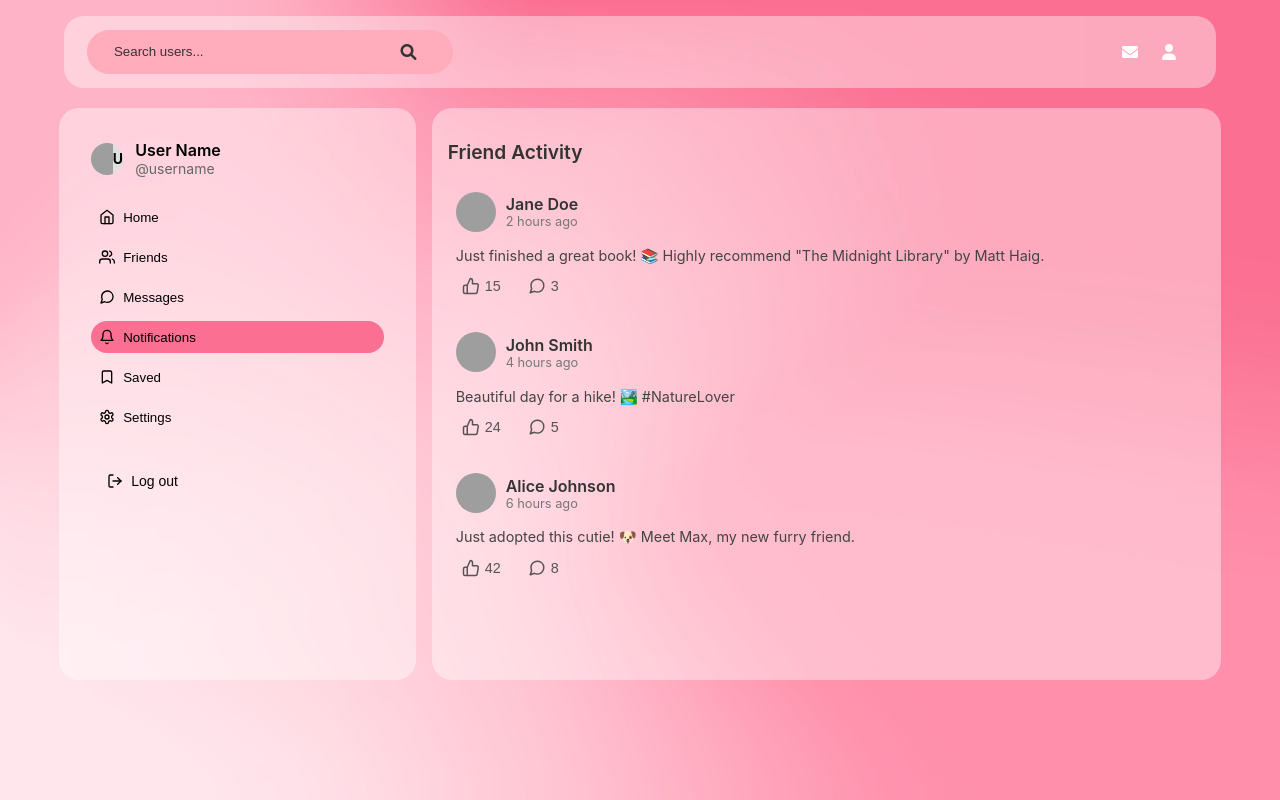
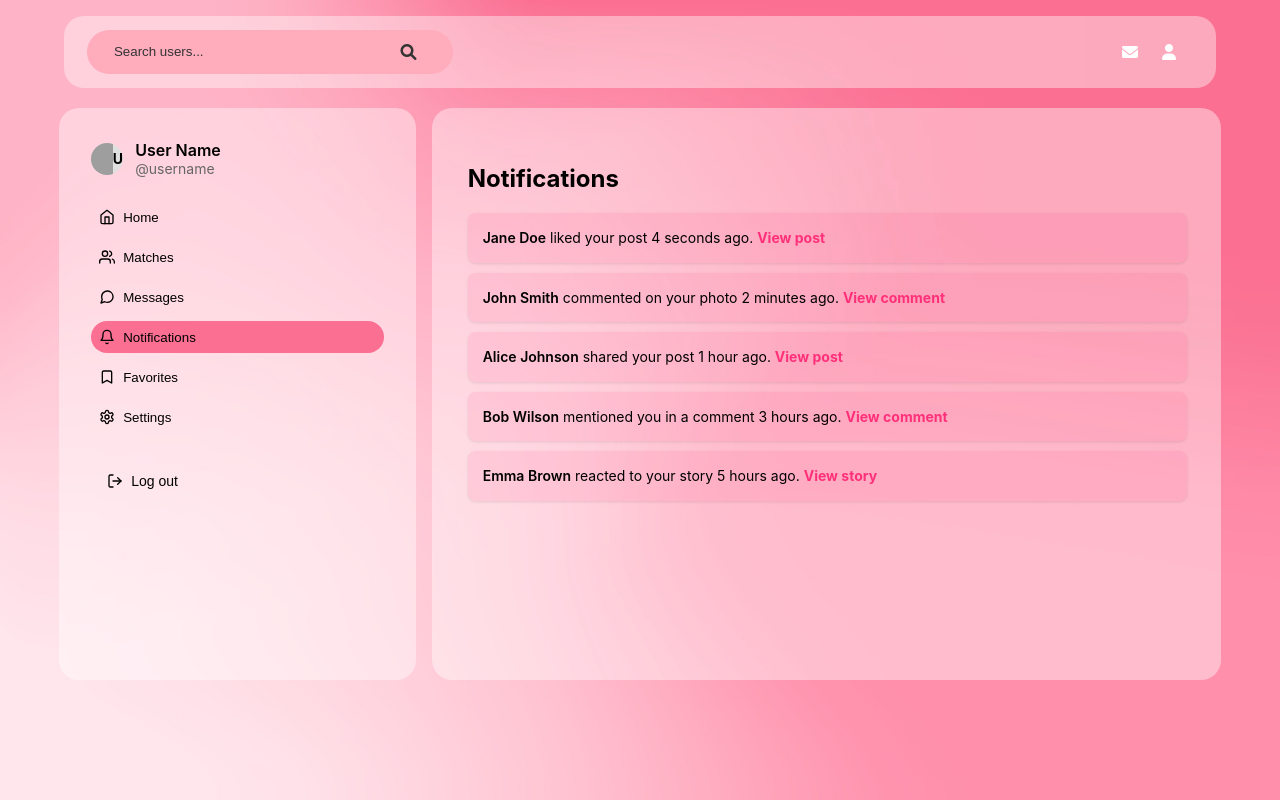
Before and after one commit to irmelap2412/react-app, a React (Create React App) app: page / in a window 1280 px wide. Both pictures are taken after a click on the button "Notifications". Built offline with nearby package versions, Linux system fonts and the light colour scheme; grey boxes are pictures that could not be loaded.

Commit message:
add notifications and settings

```diff
--- a/src/App.js
+++ b/src/App.js
@@ -8,9 +8,9 @@ import Leftsidebar from "./components/Leftsidebar";
 import Rightsidebar from "./components/Rightsidebar";
 import Friendactivity from "./components/Friendactivity"; // Ensure you import all components
 import Matches from "./components/Matches"; // Import other components as needed
-//import Notifications from "./components/Notifications";
+import Notifications from "./components/Notifications";
 import Saved from "./components/Saved";
-//import Settings from "./components/Settings";
+import Settings from "./components/Settings";
 
 function App() {
   const [activeComponent, setActiveComponent] = useState('Friendactivity');
@@ -21,6 +21,10 @@ function App() {
         return <Matches />;
       case "Saved":
         return <Saved />
+      case "Notifications":
+        return <Notifications />;
+      case "Settings":
+        return <Settings />;
       default:
         return <Friendactivity />;
     }
--- a/src/components/Leftsidebar.jsx
+++ b/src/components/Leftsidebar.jsx
@@ -22,7 +22,7 @@ export function Leftsidebar({ setActiveComponent, activeComponent }) {
           </button>
           <button className={`nav-item ${activeComponent === 'Matches' ? 'active' : ''}`} onClick={() => setActiveComponent('Matches')}>
             <svg xmlns="http://www.w3.org/2000/svg" viewBox="0 0 24 24" fill="none" stroke="currentColor" strokeWidth="2" strokeLinecap="round" strokeLinejoin="round" className="nav-icon"><path d="M17 21v-2a4 4 0 0 0-4-4H5a4 4 0 0 0-4 4v2"/><circle cx="9" cy="7" r="4"/><path d="M23 21v-2a4 4 0 0 0-3-3.87"/><path d="M16 3.13a4 4 0 0 1 0 7.75"/></svg>
-            Friends
+            Matches
           </button>
           <button className={`nav-item ${activeComponent === 'Messages' ? 'active' : ''}`} onClick={() => setActiveComponent('Messages')}>
             <svg xmlns="http://www.w3.org/2000/svg" viewBox="0 0 24 24" fill="none" stroke="currentColor" strokeWidth="2" strokeLinecap="round" strokeLinejoin="round" className="nav-icon"><path d="M21 11.5a8.38 8.38 0 0 1-.9 3.8 8.5 8.5 0 0 1-7.6 4.7 8.38 8.38 0 0 1-3.8-.9L3 21l1.9-5.7a8.38 8.38 0 0 1-.9-3.8 8.5 8.5 0 0 1 4.7-7.6 8.38 8.38 0 0 1 3.8-.9h.5a8.48 8.48 0 0 1 8 8v.5z"/></svg>
@@ -34,7 +34,7 @@ export function Leftsidebar({ setActiveComponent, activeComponent }) {
           </button>
           <button className={`nav-item ${activeComponent === 'Saved' ? 'active' : ''}`} onClick={() => setActiveComponent('Saved')}>
             <svg xmlns="http://www.w3.org/2000/svg" viewBox="0 0 24 24" fill="none" stroke="currentColor" strokeWidth="2" strokeLinecap="round" strokeLinejoin="round" className="nav-icon"><path d="m19 21-7-4-7 4V5a2 2 0 0 1 2-2h10a2 2 0 0 1 2 2v16z"/></svg>
-            Saved
+            Favorites
           </button>
           <button className={`nav-item ${activeComponent === 'Settings' ? 'active' : ''}`} onClick={() => setActiveComponent('Settings')}>
             <svg xmlns="http://www.w3.org/2000/svg" viewBox="0 0 24 24" fill="none" stroke="currentColor" strokeWidth="2" strokeLinecap="round" strokeLinejoin="round" className="nav-icon"><path d="M12.22 2h-.44a2 2 0 0 0-2 2v.18a2 2 0 0 1-1 1.73l-.43.25a2 2 0 0 1-2 0l-.15-.08a2 2 0 0 0-2.73.73l-.22.38a2 2 0 0 0 .73 2.73l.15.1a2 2 0 0 1 1 1.72v.51a2 2 0 0 1-1 1.74l-.15.09a2 2 0 0 0-.73 2.73l.22.38a2 2 0 0 0 2.73.73l.15-.08a2 2 0 0 1 2 0l.43.25a2 2 0 0 1 1 1.73V20a2 2 0 0 0 2 2h.44a2 2 0 0 0 2-2v-.18a2 2 0 0 1 1-1.73l.43-.25a2 2 0 0 1 2 0l.15.08a2 2 0 0 0 2.73-.73l.22-.39a2 2 0 0 0-.73-2.73l-.15-.08a2 2 0 0 1-1-1.74v-.5a2 2 0 0 1 1-1.74l.15-.09a2 2 0 0 0 .73-2.73l-.22-.38a2 2 0 0 0-2.73-.73l-.15.08a2 2 0 0 1-2 0l-.43-.25a2 2 0 0 1-1-1.73V4a2 2 0 0 0-2-2z"/><circle cx="12" cy="12" r="3"/></svg>
--- /dev/null
+++ b/src/components/Notifications.css
@@ -0,0 +1,45 @@
+.notifications {
+  width: 95%;
+  margin: 0 auto;
+  padding: 20px;
+}
+
+.notifications-title {
+  font-size: 24px;
+  font-weight: bold;
+  margin-bottom: 20px;
+}
+
+.notifications-container {
+  display: flex;
+  flex-direction: column;
+  gap: 10px;
+}
+
+.notification {
+  background-color: rgba(255, 48, 121,0.1);
+  border-radius: 8px;
+  padding: 15px;
+  box-shadow: 0 1px 3px rgba(0, 0, 0, 0.1);
+}
+
+.notification-content {
+  margin: 0;
+  font-size: 14px;
+  line-height: 1.4;
+}
+
+.notification-action-link {
+  color: rgb(255, 48, 121);
+  text-decoration: none;
+  font-weight: bold;
+  transition: color 0.2s ease;
+}
+
+
+
+.notification-action-link:hover,
+.notification-action-link:focus {
+  color: rgb(255, 48, 121);
+  text-decoration: underline;
+}
--- /dev/null
+++ b/src/components/Notifications.jsx
@@ -0,0 +1,68 @@
+import React from 'react';
+import './Notifications.css';
+
+const Notifications = () => {
+  // Hardcoded notifications data
+  const notifications = [
+    {
+      id: 1,
+      user: "Jane Doe",
+      action: "liked your post",
+      time: "4 seconds ago",
+      actionText: "View post",
+      actionLink: "#post-1"
+    },
+    {
+      id: 2,
+      user: "John Smith",
+      action: "commented on your photo",
+      time: "2 minutes ago",
+      actionText: "View comment",
+      actionLink: "#comment-1"
+    },
+    {
+      id: 3,
+      user: "Alice Johnson",
+      action: "shared your post",
+      time: "1 hour ago",
+      actionText: "View post",
+      actionLink: "#post-2"
+    },
+    {
+      id: 4,
+      user: "Bob Wilson",
+      action: "mentioned you in a comment",
+      time: "3 hours ago",
+      actionText: "View comment",
+      actionLink: "#comment-2"
+    },
+    {
+      id: 5,
+      user: "Emma Brown",
+      action: "reacted to your story",
+      time: "5 hours ago",
+      actionText: "View story",
+      actionLink: "#story-1"
+    },
+  ];
+
+  return (
+    <div className="notifications">
+      <h2 className="notifications-title">Notifications</h2>
+      <div className="notifications-container">
+        {notifications.map((notification) => (
+          <div key={notification.id} className="notification">
+            <p className="notification-content">
+              <span className="user-name">{notification.user}</span> {notification.action} {notification.time}.{' '}
+              <a href={notification.actionLink} className="notification-action-link">
+                {notification.actionText}
+              </a>
+            </p>
+          </div>
+        ))}
+      </div>
+    </div>
+  );
+};
+
+export default Notifications;
--- /dev/null
+++ b/src/components/Settings.css
@@ -0,0 +1,233 @@
+.settings {
+    width: 100%;
+    max-width: 95vw; /* Limit the container's width */
+    padding: 4%; /* Slightly reduce padding for better fit */
+    font-family: Arial, sans-serif;
+    box-sizing: border-box;
+    overflow: scroll;
+  }
+
+  .settings-title {
+    font-size: 1.5em;
+    font-weight: bold;
+    margin-bottom: 1%;
+    color: #333;
+  }
+
+  .settings-section {
+    margin-bottom: 1%;
+    background-color: rgba(255, 48, 121, 0.1);
+    padding: 4%; /* Reduce padding to prevent overflow */
+    border-radius: 5rem;
+    box-shadow: 0 0.125em 0.25em rgba(0, 0, 0, 0.1);
+  }
+
+  .settings-section h3 {
+    font-size: 1.125em;
+    margin-bottom: 3%;
+    color: #444;
+  }
+
+  .switch {
+    position: relative;
+    display: inline-block;
+    width: 3.75em;
+    height: 2.125em;
+  }
+
+  .switch input {
+    opacity: 0;
+    width: 0;
+    height: 0;
+  }
+
+  .slider {
+    position: absolute;
+    cursor: pointer;
+    top: 0;
+    left: 0;
+    right: 0;
+    bottom: 0;
+    background-color: #ccc;
+    transition: 0.4s;
+    border-radius: 2.125em;
+  }
+
+  .slider:before {
+    position: absolute;
+    content: "";
+    height: 1.625em;
+    width: 1.625em;
+    left: 0.25em;
+    bottom: 0.25em;
+    background-color: white;
+    transition: 0.4s;
+    border-radius: 50%;
+  }
+
+  input:checked + .slider {
+    background-color: rgb(255, 48, 121);
+  }
+
+  input:checked + .slider:before {
+    transform: translateX(1.625em);
+  }
+
+  .select-input {
+    width: 100%;
+    padding: 2%; /* Reduce padding */
+    margin-top: 2%;
+    border: 1px solid #ccc;
+    border-radius: 0.25em;
+    font-size: 1em;
+    background-color: #fff;
+  }
+
+  .settings-button {
+    display: block;
+    width: 100%;
+    padding: 2%; /* Reduce padding */
+    margin-top: 3%;
+    background-color: #f0f0f0;
+    border: none;
+    border-radius: 0.25em;
+    font-size: 1em;
+    cursor: pointer;
+    transition: background-color 0.3s;
+    color: #333;
+  }
+
+  .settings-button:hover {
+    background-color: #e0e0e0;
+  }
+
+  @media (max-width: 48em) {
+    .settings {
+      padding: 2%;
+    }
+
+    .settings-section {
+      padding: 2%;
+    }
+
+    .settings-button {
+      font-size: 0.875em;
+    }
+  }
+  /*.settings {
+  width: 100%;
+  max-width: 100%;
+  padding: 5%;
+  font-family: Arial, sans-serif;
+  box-sizing: border-box;
+}
+
+.settings-title {
+  font-size: 1.5em;
+  font-weight: bold;
+  margin-bottom: 1%;
+  color: #333;
+}
+
+.settings-section {
+  margin-bottom: 1%;
+  background-color: rgba(255, 48, 121, 0.1);
+  padding: 5%;
+  border-radius: 5rem;
+  box-shadow: 0 0.125em 0.25em rgba(0, 0, 0, 0.1);
+}
+
+.settings-section h3 {
+  font-size: 1.125em;
+  margin-bottom: 3%;
+  color: #444;
+}
+
+.switch {
+  position: relative;
+  display: inline-block;
+  width: 3.75em;
+  height: 2.125em;
+}
+
+.switch input {
+  opacity: 0;
+  width: 0;
+  height: 0;
+}
+
+.slider {
+  position: absolute;
+  cursor: pointer;
+  top: 0;
+  left: 0;
+  right: 0;
+  bottom: 0;
+  background-color: #ccc;
+  transition: 0.4s;
+  border-radius: 2.125em;
+}
+
+.slider:before {
+  position: absolute;
+  content: "";
+  height: 1.625em;
+  width: 1.625em;
+  left: 0.25em;
+  bottom: 0.25em;
+  background-color: white;
+  transition: 0.4s;
+  border-radius: 50%;
+}
+
+input:checked + .slider {
+  background-color: rgb(255, 48, 121);
+}
+
+input:checked + .slider:before {
+  transform: translateX(1.625em);
+}
+
+.select-input {
+  width: 100%;
+  padding: 3%;
+  margin-top: 2%;
+  border: 1px solid #ccc;
+  border-radius: 0.25em;
+  font-size: 1em;
+  background-color: #fff;
+}
+
+.settings-button {
+  display: block;
+  width: 100%;
+  padding: 3%;
+  margin-top: 3%;
+  background-color: #f0f0f0;
+  border: none;
+  border-radius: 0.25em;
+  font-size: 1em;
+  cursor: pointer;
+  transition: background-color 0.3s;
+  color: #333;
+
+}
+
+.settings-button:hover {
+  background-color: #e0e0e0;
+}
+
+@media (max-width: 48em) {
+  .settings {
+    padding: 3%;
+  }
+
+  .settings-section {
+    padding: 3%;
+  }
+
+  .settings-button {
+    font-size: 0.875em;
+  }
+}
+*/
--- /dev/null
+++ b/src/components/Settings.jsx
@@ -0,0 +1,73 @@
+import React, { useState } from 'react';
+import './Settings.css';
+
+const Settings = () => {
+  const [notifications, setNotifications] = useState(true);
+  const [fontSize, setFontSize] = useState('medium');
+  const [language, setLanguage] = useState('english');
+
+  return (
+    <div className="settings">
+      <h2 className="settings-title">Settings</h2>
+
+      <div className="settings-section">
+        <h3>Notifications</h3>
+        <label className="switch">
+          <input
+            type="checkbox"
+            checked={notifications}
+            onChange={() => setNotifications(!notifications)}
+          />
+          <span className="slider round"></span>
+        </label>
+        <p>Receive notifications: {notifications ? 'On' : 'Off'}</p>
+      </div>
+
+      <div className="settings-section">
+        <h3>Font Size</h3>
+        <select
+          value={fontSize}
+          onChange={(e) => setFontSize(e.target.value)}
+          className="select-input"
+        >
+          <option value="small">Small</option>
+          <option value="medium">Medium</option>
+          <option value="large">Large</option>
+        </select>
+      </div>
+
+      <div className="settings-section">
+        <h3>Language</h3>
+        <select
+          value={language}
+          onChange={(e) => setLanguage(e.target.value)}
+          className="select-input"
+        >
+          <option value="english">English</option>
+          <option value="spanish">Español</option>
+          <option value="french">Français</option>
+          <option value="german">Deutsch</option>
+        </select>
+      </div>
+
+      <div className="settings-section">
+        <h3>Account</h3>
+        <button className="settings-button">Change Password</button>
+        <button className="settings-button">Update Email</button>
+      </div>
+
+      <div className="settings-section">
+        <h3>Privacy</h3>
+        <button className="settings-button">Manage Privacy Settings</button>
+      </div>
+
+      <div className="settings-section">
+        <h3>Help & Support</h3>
+        <button className="settings-button">Contact Support</button>
+        <button className="settings-button">FAQs</button>
+      </div>
+    </div>
+  );
+};
+
+export default Settings;
```
